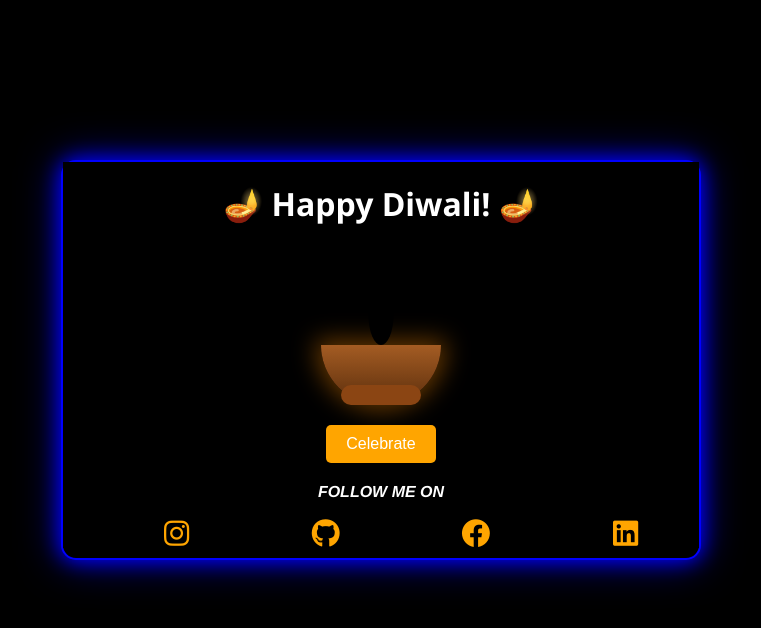
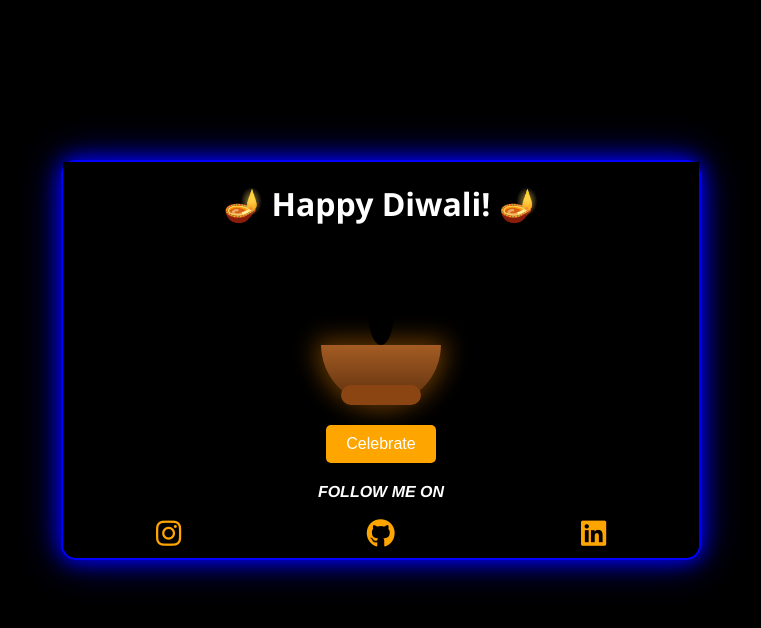
Before and after one commit to Aakash-Jha-818/diwali-pagebygeek.aakash, a plain HTML site: page index.html in a window 1280 px wide. Shown: the whole page, without its empty margins (259-1020 px from the left). Drawn offline with Linux system fonts and the light colour scheme.

Commit message:
Fix HTML structure and update social links

```diff
--- a/index.html
+++ b/index.html
@@ -22,12 +22,11 @@
         <button class="btn" type="button">Celebrate</button>
         <audio src="Diwali.mp3" id="Diwali.mp3"></audio>
         <p style="text-align: center; font-family: 'Franklin Gothic Medium', 'Arial Narrow', Arial, sans-serif; font-weight: 900; font-style: italic;"> FOLLOW <span>ME</span> ON</p>
-        <ul id="social">
+        <div id="social">
             <li><a href="https://www.instagram.com/geek.aakash/"><i class="fab fa-instagram"></i></a></li>
             <li><a href="https://github.com/Aakash-Jha-818"><i class="fab fa-github"></i></a></li>
-            <li><a href="https://www.facebook.com/geeta.jha.37853"><i class="fab fa-facebook"></i></a></li>
             <li><a href="https://www.linkedin.com/in/aakashjha7/"><i class="fab fa-linkedin"></i></a></li>
-        </ul>
+        </div>
     </div>
 
     <script src="script.js"></script>
```
